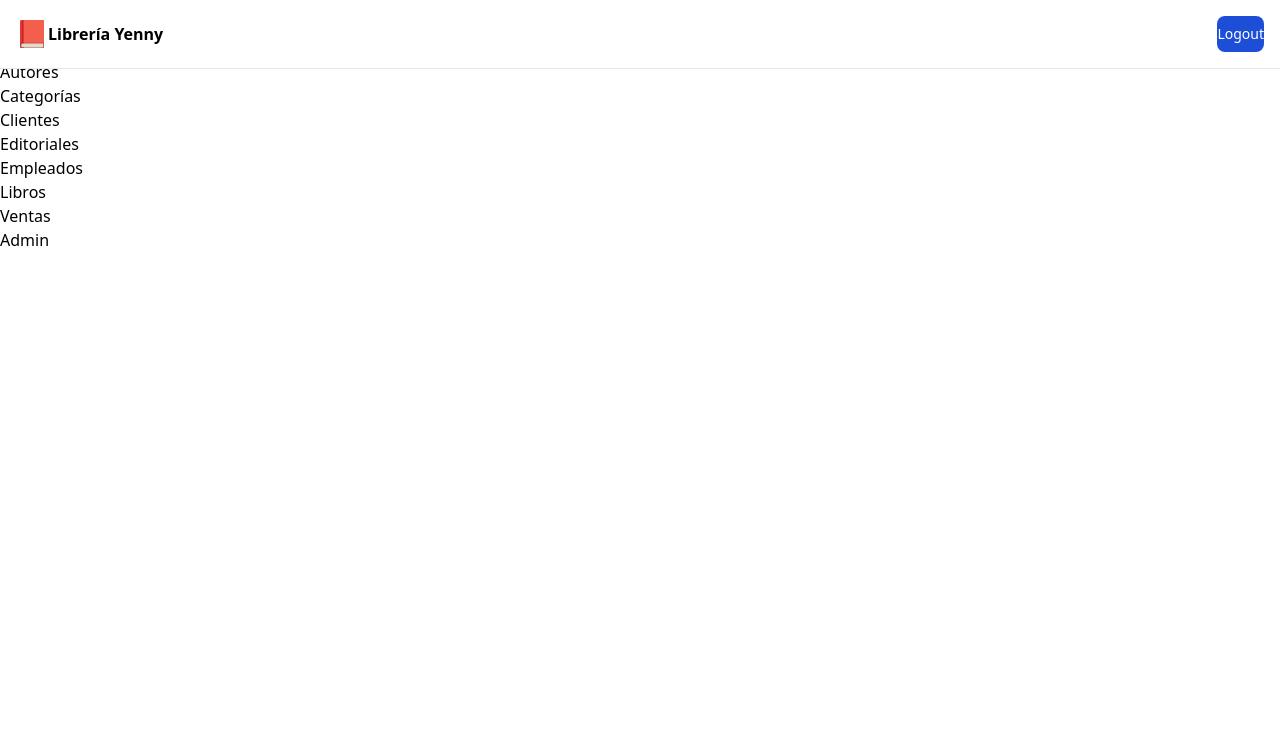
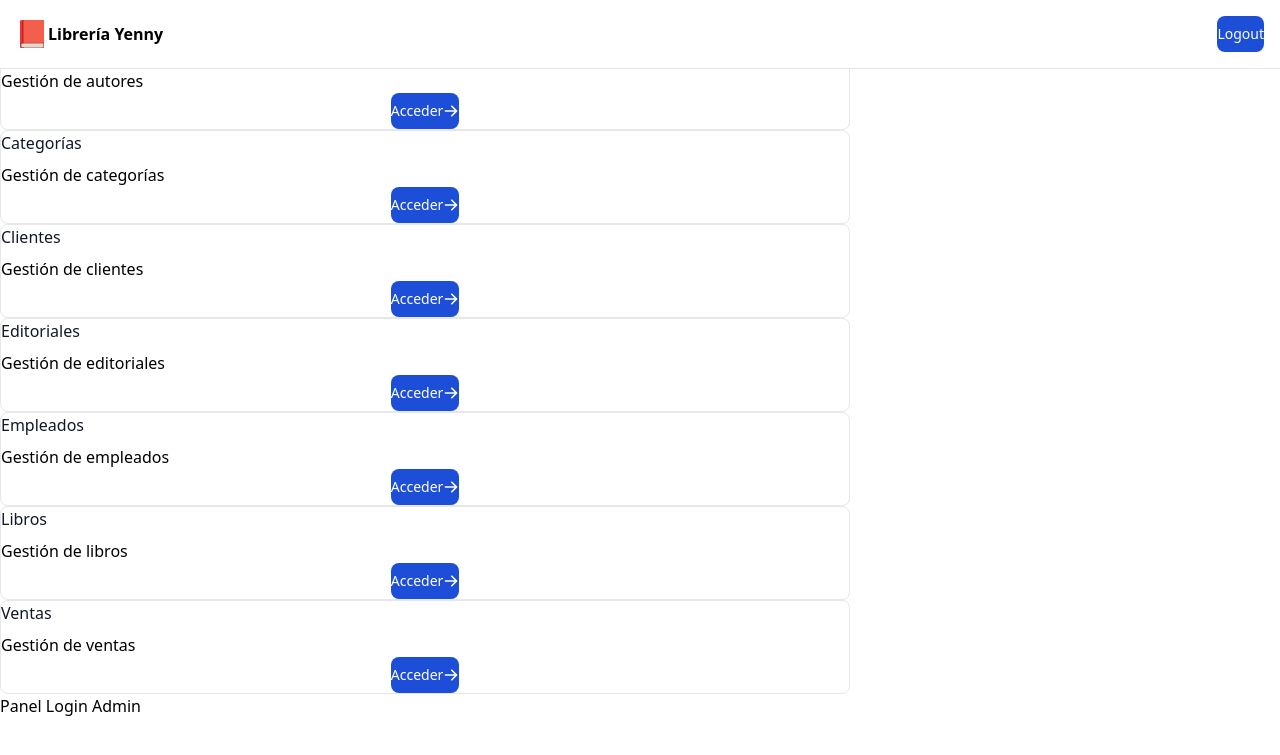
Before and after one commit to AgUsBF-DV/dv-ayms, a Django app: page / in a window 1280 px wide. Shown: the top 755 px of the page. Run offline with Django 5.2, Linux system fonts and the light colour scheme; some libraries are stand-ins or nearby versions.

Commit message:
feat: agregar tarjetas de gestión para el dashboard

```diff
--- /dev/null
+++ b/yenny/templates/components/dashboard-card.html
@@ -0,0 +1,39 @@
+<div
+  class="max-w-sm bg-white border border-gray-200 rounded-lg shadow-md dark:bg-gray-800 dark:border-gray-700"
+>
+  <div class="p-5">
+    <a href="{{ url }}">
+      <h5
+        class="mb-2 text-2xl font-bold tracking-tight text-gray-900 dark:text-white"
+      >
+        {{ titulo }}
+      </h5>
+    </a>
+
+    <p class="mb-3 font-normal text-gray-700 dark:text-gray-400">
+      {{ descripcion }}
+    </p>
+
+    <div class="flex justify-center">
+      <a
+        href="{{ url }}"
+        class="inline-flex items-center px-3 py-2 text-sm font-medium text-center text-white bg-blue-700 rounded-lg hover:bg-blue-800 focus:ring-4 focus:outline-none focus:ring-blue-300 dark:bg-blue-600 dark:hover:bg-blue-700 dark:focus:ring-blue-800"
+      >
+        Acceder
+
+        <svg
+          class="w-4 h-4 ml-2 -mr-1"
+          fill="currentColor"
+          viewBox="0 0 20 20"
+          xmlns="http://www.w3.org/2000/svg"
+        >
+          <path
+            fill-rule="evenodd"
+            d="M10.293 3.293a1 1 0 011.414 0l6 6a1 1 0 010 1.414l-6 6a1 1 0 01-1.414-1.414L14.586 11H3a1 1 0 110-2h11.586l-4.293-4.293a1 1 0 010-1.414z"
+            clip-rule="evenodd"
+          ></path>
+        </svg>
+      </a>
+    </div>
+  </div>
+</div>
--- a/yenny/yenny/templates/index.html
+++ b/yenny/yenny/templates/index.html
@@ -2,36 +2,26 @@
 
 {% block content %}
 
-  {% include "components/heading.html" with size="h1" texto="Librería" %}
+    {% include "components/heading.html" with size="h1" texto="Librería" %}
 
-  <ul class="mt-6 space-y-2">
-    <li>
-      <a href="/" class="text-blue-700 hover:underline">Inicio</a>
-    </li>
-    <li>
-      <a href="/autores/" class="text-blue-700 hover:underline">Autores</a>
-    </li>
-    <li>
-      <a href="/categorias/" class="text-blue-700 hover:underline">Categorías</a>
-    </li>
-    <li>
-      <a href="/clientes/" class="text-blue-700 hover:underline">Clientes</a>
-    </li>
-    <li>
-      <a href="/editoriales/" class="text-blue-700 hover:underline">Editoriales</a>
-    </li>
-    <li>
-      <a href="/empleados/" class="text-blue-700 hover:underline">Empleados</a>
-    </li>
-    <li>
-      <a href="/libros/" class="text-blue-700 hover:underline">Libros</a>
-    </li>
-    <li>
-      <a href="/ventas/" class="text-blue-700 hover:underline">Ventas</a>
-    </li>
-    <li>
-      <a href="/admin/" class="text-blue-700 hover:underline">Admin</a>
-    </li>
-  </ul>
+    <div class="mt-6 grid grid-cols-1 md:grid-cols-2 lg:grid-cols-4 gap-6">
+
+        {% include "components/dashboard-card.html" with titulo="Autores" descripcion="Gestión de autores" url="/autores/" %}
+
+        {% include "components/dashboard-card.html" with titulo="Categorías" descripcion="Gestión de categorías" url="/categorias/" %}
+
+        {% include "components/dashboard-card.html" with titulo="Clientes" descripcion="Gestión de clientes" url="/clientes/" %}
+
+        {% include "components/dashboard-card.html" with titulo="Editoriales" descripcion="Gestión de editoriales" url="/editoriales/" %}
+
+        {% include "components/dashboard-card.html" with titulo="Empleados" descripcion="Gestión de empleados" url="/empleados/" %}
+
+        {% include "components/dashboard-card.html" with titulo="Libros" descripcion="Gestión de libros" url="/libros/" %}
+
+        {% include "components/dashboard-card.html" with titulo="Ventas" descripcion="Gestión de ventas" url="/ventas/" %}
+
+    </div>
+
+    <a href="/admin/" class="text-blue-700 hover:underline">Panel Login Admin</a>
 
   {% endblock content %}
```
